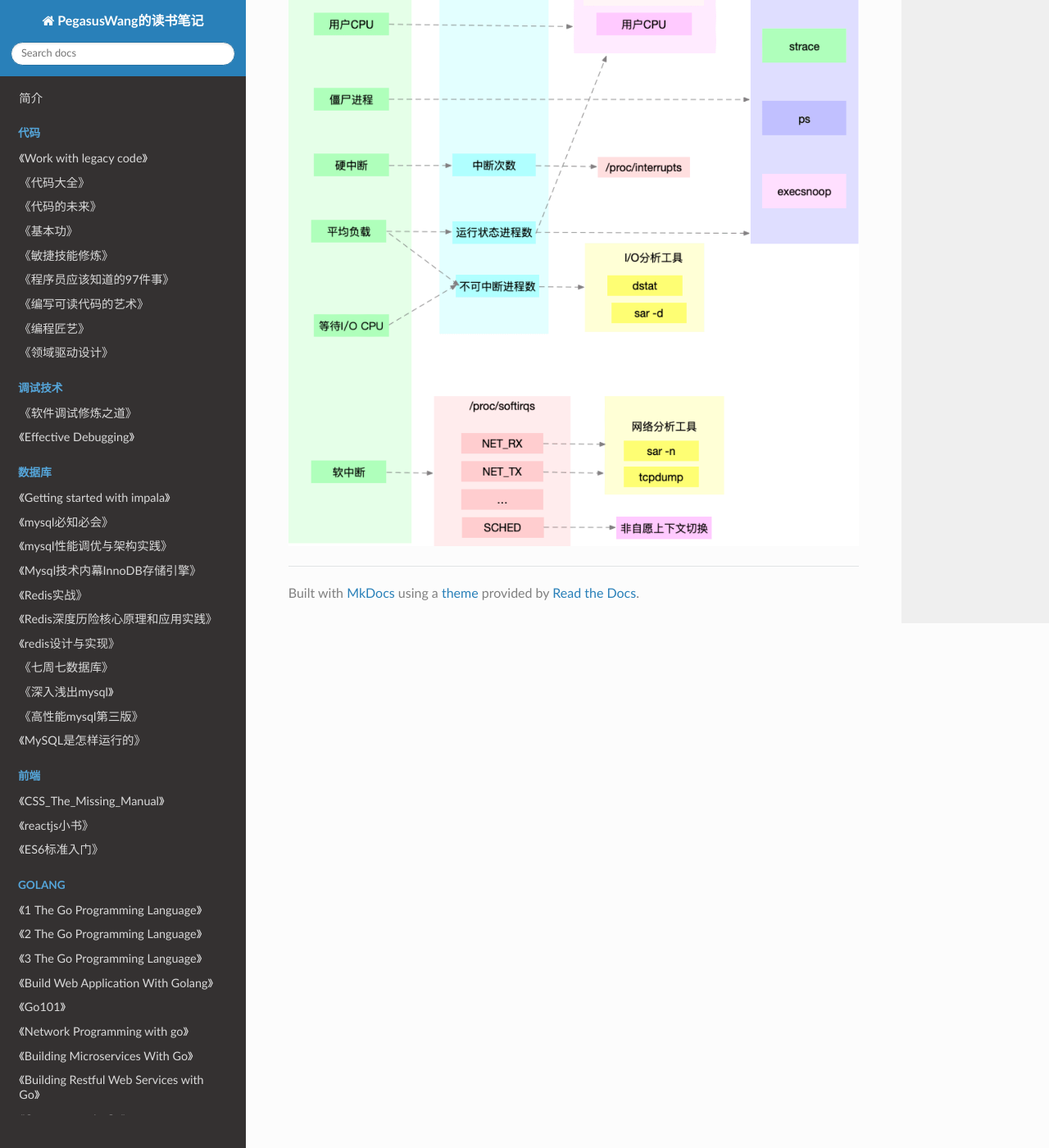
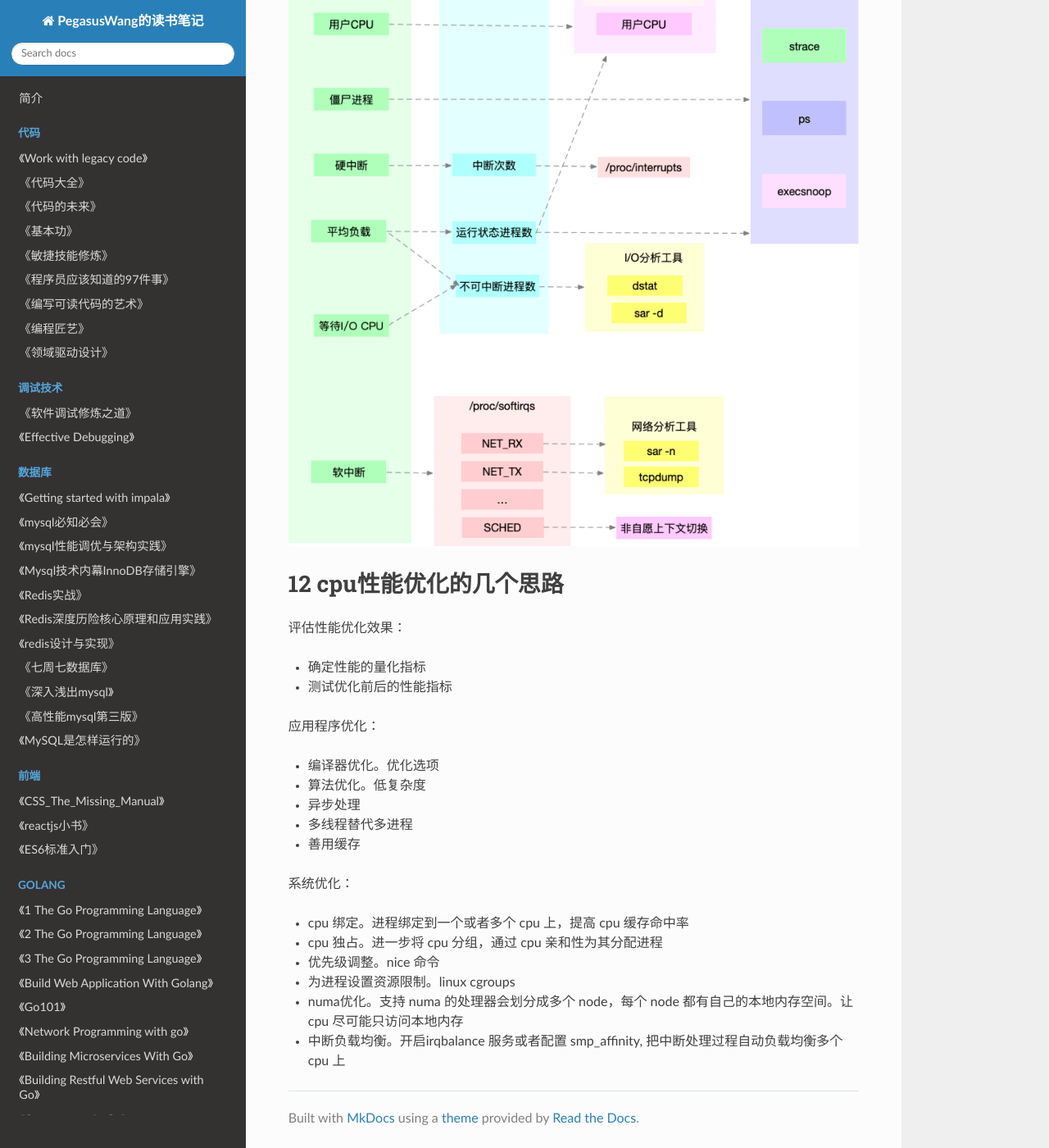
Before and after one commit to PegasusWang/booknotes, an MkDocs documentation site: the page built from docs/lecture/网课/linux性能优化/linux性能优化.md, in a window 1280 px wide and 1400 px high, scrolled down 6365 px. Shown: the whole window at 82% size. Built offline with MkDocs 1.6.1, drawn with Linux system fonts in a browser that asks for light colours; nearby versions of some CDN libraries.

Commit message:
cpu性能优化的几个思路

```diff
--- a/docs/lecture/网课/linux性能优化/linux性能优化.md
+++ b/docs/lecture/网课/linux性能优化/linux性能优化.md
@@ -173,3 +173,28 @@ cpu 性能指标：
 - 先尝试 top,vmstat,pidstat 基本包含了所有重要的 cpu 性能指标
 
 ![](./cpu指标原理.png)
+
+
+# 12 cpu性能优化的几个思路
+
+评估性能优化效果：
+
+- 确定性能的量化指标
+- 测试优化前后的性能指标
+
+应用程序优化：
+
+- 编译器优化。优化选项
+- 算法优化。低复杂度
+- 异步处理
+- 多线程替代多进程
+- 善用缓存
+
+系统优化：
+
+- cpu 绑定。进程绑定到一个或者多个 cpu 上，提高 cpu 缓存命中率
+- cpu 独占。进一步将 cpu 分组，通过 cpu 亲和性为其分配进程
+- 优先级调整。nice 命令
+- 为进程设置资源限制。linux cgroups
+- numa优化。支持 numa 的处理器会划分成多个 node，每个 node 都有自己的本地内存空间。让 cpu 尽可能只访问本地内存
+- 中断负载均衡。开启irqbalance 服务或者配置 smp_affinity, 把中断处理过程自动负载均衡多个 cpu 上
```
